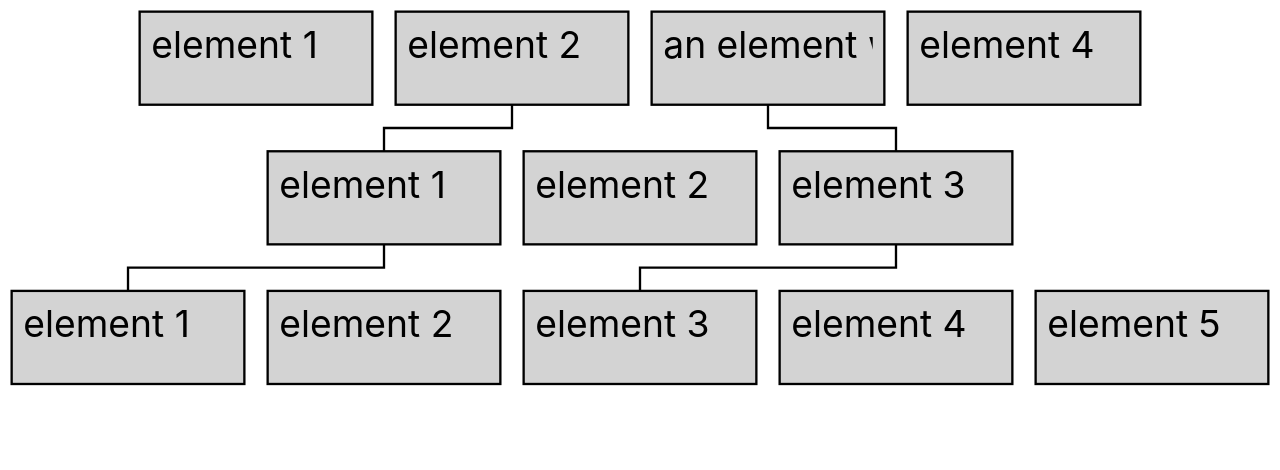
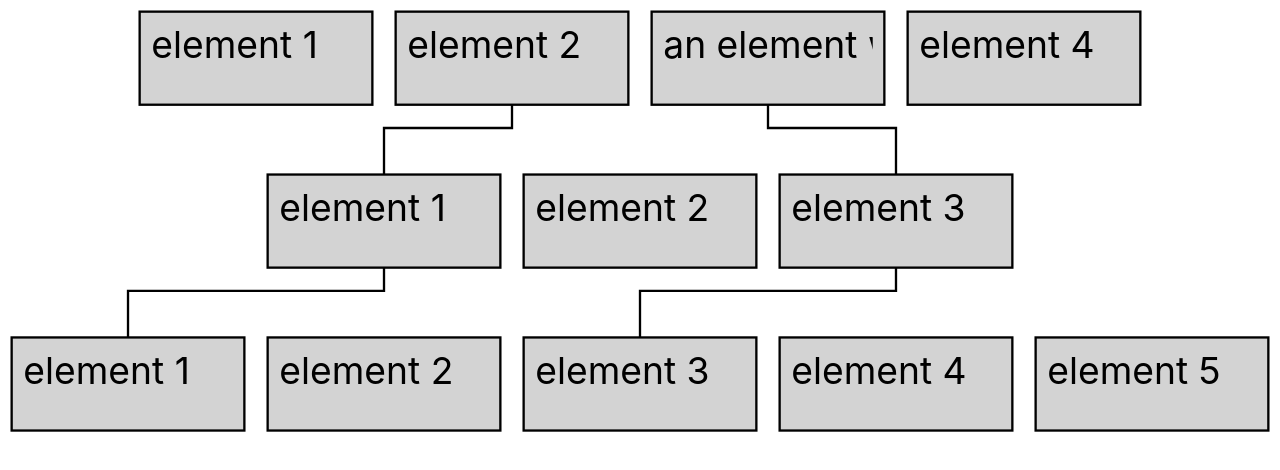
Before and after one commit to tkreyling/svg-experiments, a React (Create React App) app: page / in a window 1280 px wide. Shown: the top 470 px of the page. Built offline with nearby package versions, Linux system fonts and the light colour scheme.

Commit message:
Include height of edges in node layouting

```diff
--- a/src/App.tsx
+++ b/src/App.tsx
@@ -75,19 +75,20 @@ function addLayerPosition(layers: Node[][]): (Node & LayerPosition)[][] {
     });
 }
 
-export function layout(layers: (Node & LayerPosition)[][]): (Node & LayerPosition & Coordinates)[][] {
+export function layout(layers: (Node & LayerPosition)[][], heightOfEdges: number[]): (Node & LayerPosition & Coordinates)[][] {
     let fullWidth = widthOfLayers(layers);
-    return layers.map((elements) => {
-        return layoutHorizontally(elements, fullWidth)
+    return layers.map((elements, layerIndex) => {
+        let additionalEdgeHeight = heightOfEdges.slice(0, layerIndex).reduce((sum, add) => sum + add, 0);
+        return layoutHorizontally(elements, fullWidth, additionalEdgeHeight)
     });
 }
 
-export function layoutHorizontally(elements: (Node & LayerPosition)[], fullWidth: number): (Node & LayerPosition & Coordinates)[] {
+export function layoutHorizontally(elements: (Node & LayerPosition)[], fullWidth: number, additionalEdgeHeight: number): (Node & LayerPosition & Coordinates)[] {
     let offsetToCenter = (fullWidth - widthOfElements(elements)) / 2;
     return elements.map((element) => {
         return Object.assign(element, {
             x: element.index * (ELEMENT_WIDTH + HORIZONTAL_SPACING) + MARGIN_SIDE + offsetToCenter,
-            y: element.layerIndex * (ELEMENT_HEIGHT + VERTICAL_SPACING) + MARGIN_TOP
+            y: element.layerIndex * (ELEMENT_HEIGHT + VERTICAL_SPACING) + MARGIN_TOP + additionalEdgeHeight
         });
     });
 }
@@ -162,7 +163,7 @@ export const Diagram: React.FC<DiagramProps> = (props) => {
     let edgesWithPositions = props.edges as unknown as Edge<LayerPosition>[];
 
     let heightOfAllEdges = heightOfEdges(edgesWithPositions, layers.length);
-    let nodes = layout(positioned);
+    let nodes = layout(positioned, heightOfAllEdges);
 
     let paths = props.edges as unknown as Edge<LayerPosition & Coordinates>[];
 
```
Also changed, not shown: 1 other file (tests, documents, lock files or other folders).
